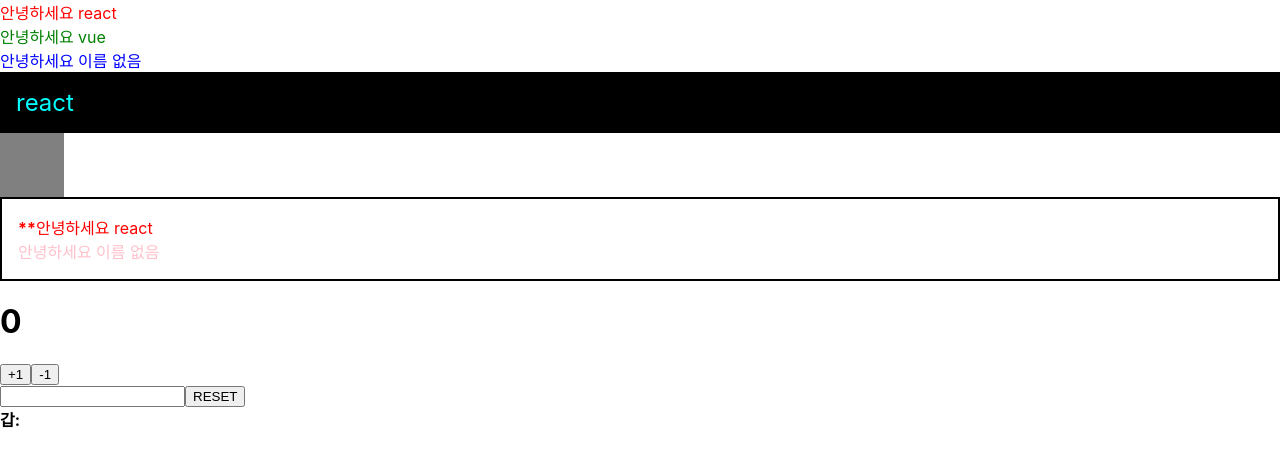
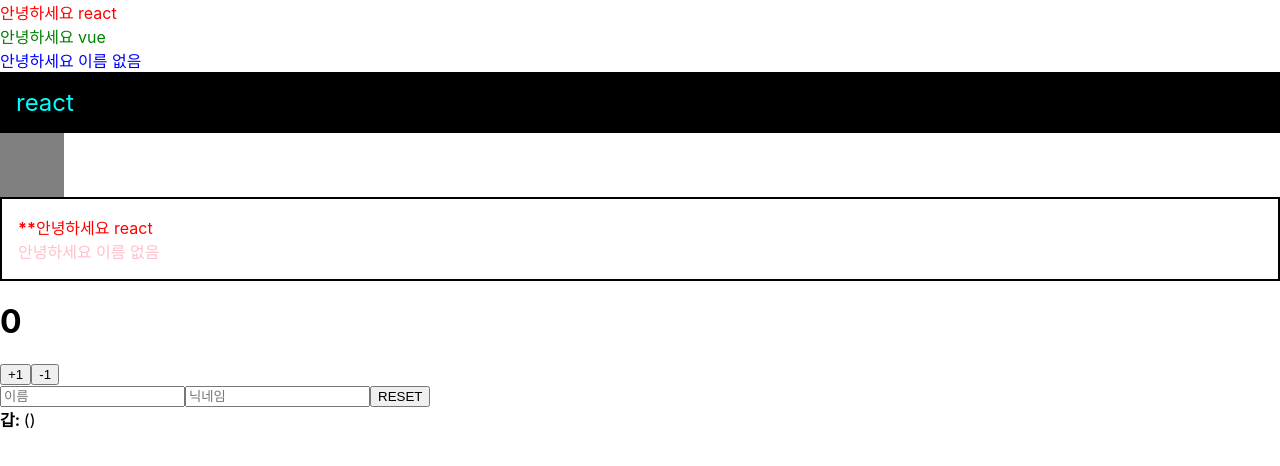
Before and after one commit to sshyukk/React, a React (Create React App) app in the folder VLPT/begin-react/: page / in a window 1280 px wide. Shown: the top 466 px of the page. Built offline with nearby package versions, Linux system fonts and the light colour scheme.

Commit message:
input - 여러개의 값 상태관리

```diff
--- a/VLPT/begin-react/src/InputSample.js
+++ b/VLPT/begin-react/src/InputSample.js
@@ -1,20 +1,32 @@
 import React, { useState } from 'react'
 
 function InputSample() {
-    const [text, setText] = useState('')
-
+    const [inputs, setInputs] = useState({
+        name: '',
+        nickname: ''
+    })
+    const { name, nickname } = inputs
     const onChange = (e) => {
-        setText(e.target.value)
+        const { value, name } = e.target
+        setInputs({
+            ...inputs,
+            [name]: value
+        })
     }
     const onReset = () => {
-        setText('')
+        setInputs({
+            name: '',
+            nickname: ''
+        })
     }
     return (
         <div>
-            <input onChange={onChange} value={text}/>
+            <input name="name" placeholder="이름" onChange={onChange} value={name} />
+            <input name="nickname" placeholder="닉네임" onChange={onChange} value={nickname}/>
             <button onClick={onReset}>RESET</button>
             <div>
-                <b>갑: {text}</b>
+                <b>갑: </b>
+                {name} ({nickname})
             </div>
         </div>
     )
```
